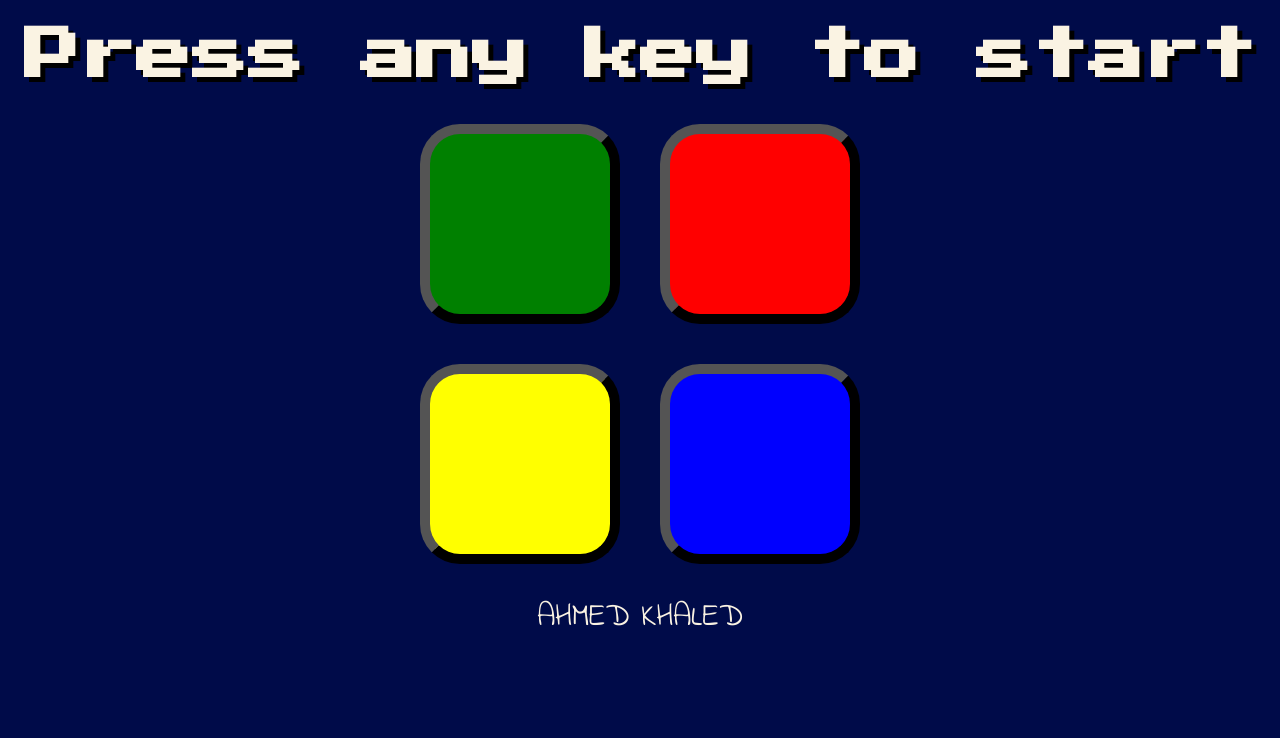
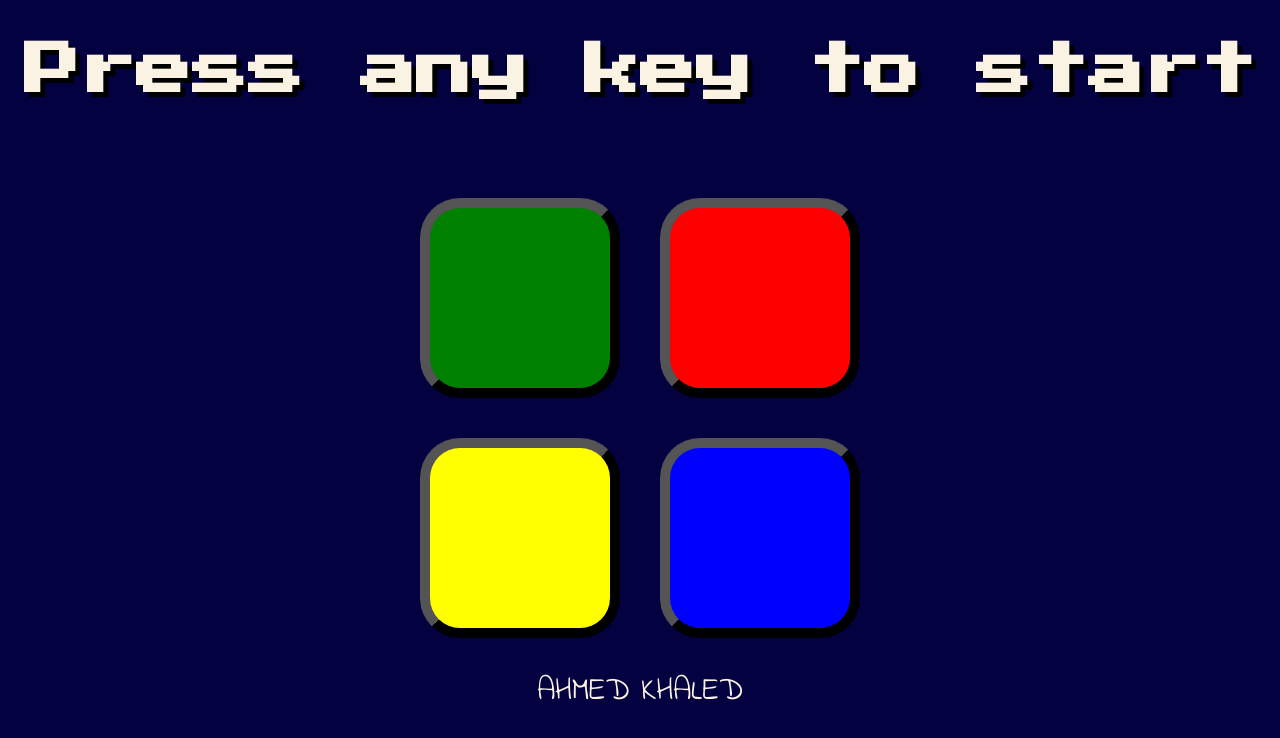
Before and after one commit to Ahmed-Khaled24/Simon-Game, a plain HTML site: page index.html in a window 1280 px wide. Drawn offline with nearby package versions, Linux system fonts and the light colour scheme.

Commit message:
fix: change h1 styling

```diff
--- a/styles.css
+++ b/styles.css
@@ -1,5 +1,5 @@
 body{
-    background-color: #000B49;
+    background-color: #040140;
     display: grid;
     grid-template-columns: auto;
     grid-template-rows: 1fr, auto, 1fr;
@@ -19,9 +19,10 @@ h1{
     grid-area: hd;
     font-size: 3.5rem;
     color:#FAF3E3;
-    margin: 20px 10px 10px 10px;
+    margin: 35px 10px 10px 10px;
     text-align: center;
     text-shadow: 5px 5px black;
+    height: 115px;
 }
 
 .buttons-container{
```
